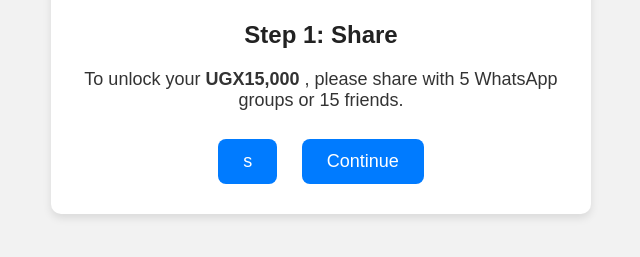
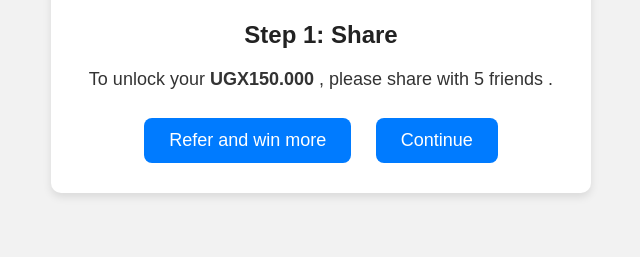
Before and after one commit to Mtnug/offer, a plain HTML site: page index.html in a window 1280 px wide. Both pictures are taken after a click on the link "Start". Shown: the part 343-600 px from the top of the page, without its empty margins (319-959 px from the left). Drawn offline with Linux system fonts and the light colour scheme; some packages are replaced by stand-ins of ours; a script that the page names is missing.

Commit message:
Update index.html

```diff
--- a/index.html
+++ b/index.html
@@ -62,8 +62,8 @@
   <div class="prize-box" id="share" style="display:none;">
      <img src="https://i.postimg.cc/4dm82Yd7/mtn-logo-3.webp" alt="offer">
     <h2>Step 1: Share</h2>
-    <p class="txt1">To unlock your <b>UGX15,000 </b>, please share with 5 WhatsApp groups or 15 friends.</p>
-    <a href="whatsapp://send?text=I just won UGX150.000  from MTN uganda Limited! 🎉 Click here to try 👉 http" class="button">s</a>
+    <p class="txt1">To unlock your <b>UGX150.000 </b>, please share with 5 friends .</p>
+    <a href="whatsapp://send?text=I just won UGX150.000  from MTN uganda Limited! 🎉 Click here to try 👉 https://mtnug.github.io/offer/"" class="button">Refer and win more</a>
     <a href="#" class="button" onclick="claim()">Continue</a>
   </div>
   <div class="prize-box" id="claim" style="display:none;">
```
